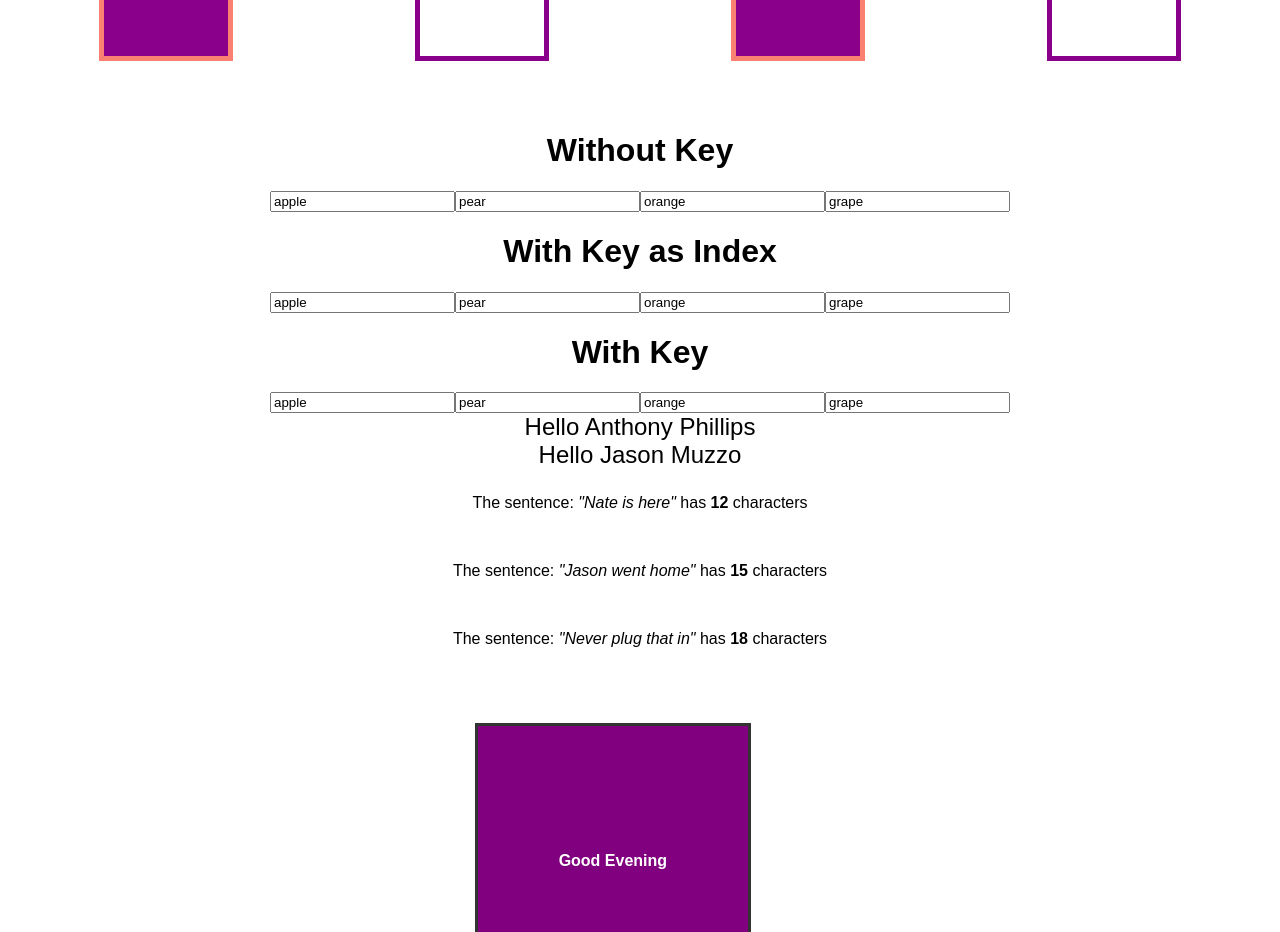
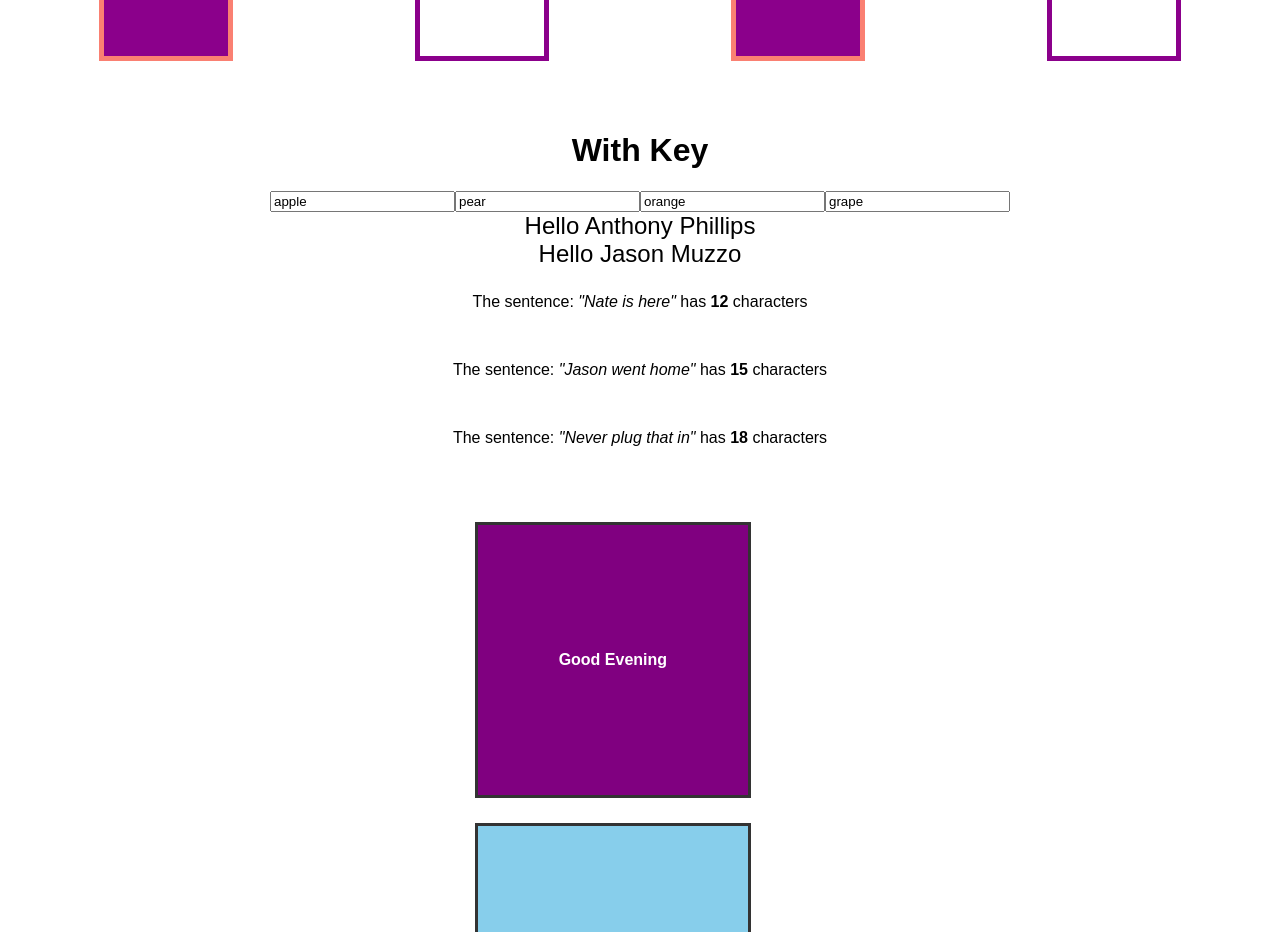
Before and after one commit to donaldkaiserjr/example-codesandbox, a React (Create React App) app: page / in a window 1280 px wide. Shown: the part 1680-2612 px from the top of the page. Built offline with nearby package versions, Linux system fonts and the light colour scheme.

Commit message:
FocusDemo and ContactCard Added Focus Demo (shuffled fruit list)  and Contact Card (Cat profiles) files

```diff
--- a/src/ContactCard.js
+++ b/src/ContactCard.js
@@ -1,7 +1,6 @@
 import React from "react";
 
 function ContactCard(props) {
-  console.log(props);
   return (
     <div className="contact-card">
       <img alt="" src={props.contact.imgUrl} />
--- a/src/focusDemo.js
+++ b/src/focusDemo.js
@@ -17,22 +17,22 @@ export default function FocusDemo() {
 
   return (
     <div>
-      <div>
+      {/* <div>
         <h1>Without Key</h1>
         {items.map((item) => (
           <input value={item.value} />
         ))}
-      </div>
-      <div>
+      </div> */}
+      {/* <div>
         <h1>With Key as Index</h1>
         {items.map((item, index) => (
           <input key={index} value={item.value} />
         ))}
-      </div>
+      </div> */}
       <div>
         <h1>With Key</h1>
         {items.map((item) => (
-          <input key={item.id} value={item.value} />
+          <input key={item.id} value={item.value} onChange="" />
         ))}
       </div>
     </div>
```
